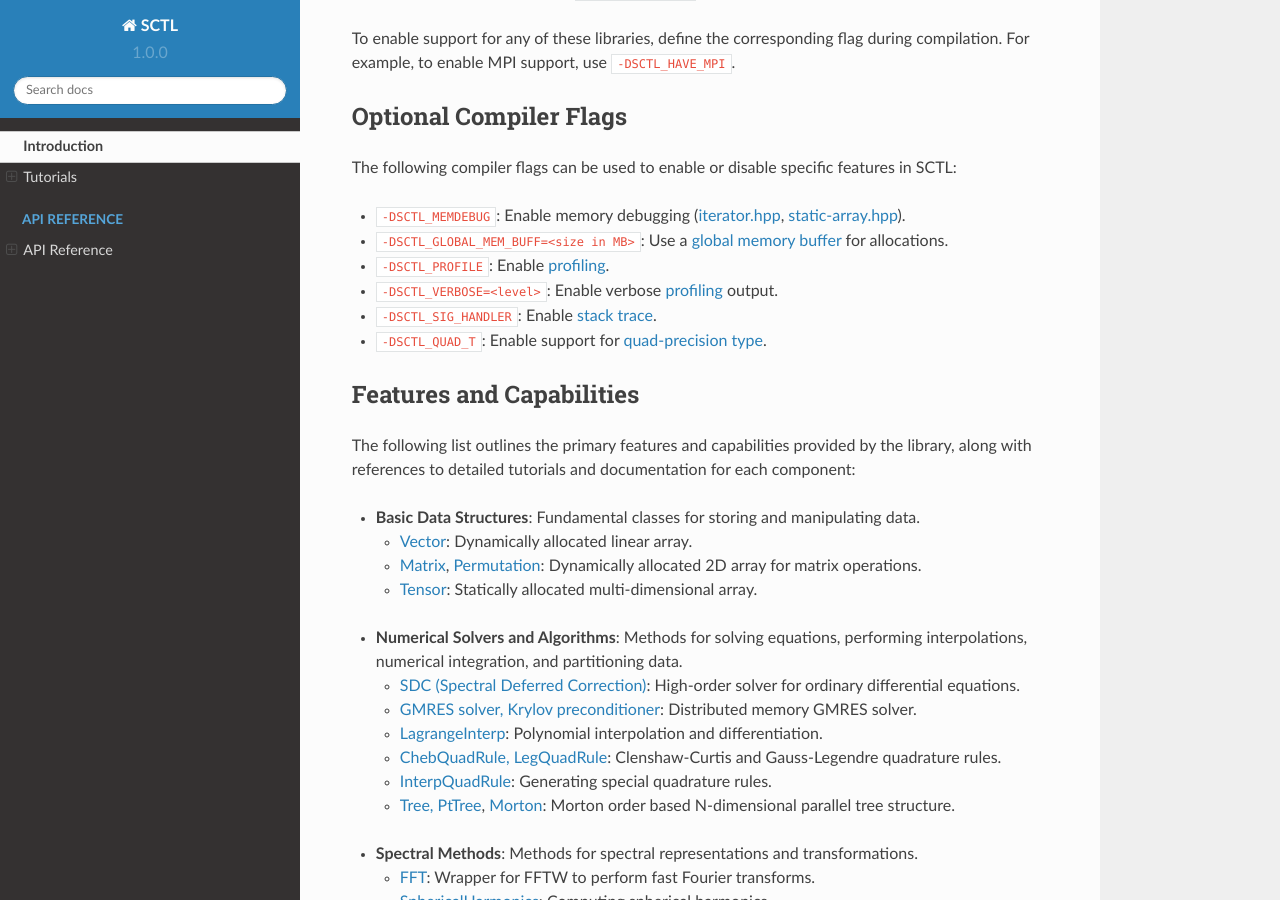
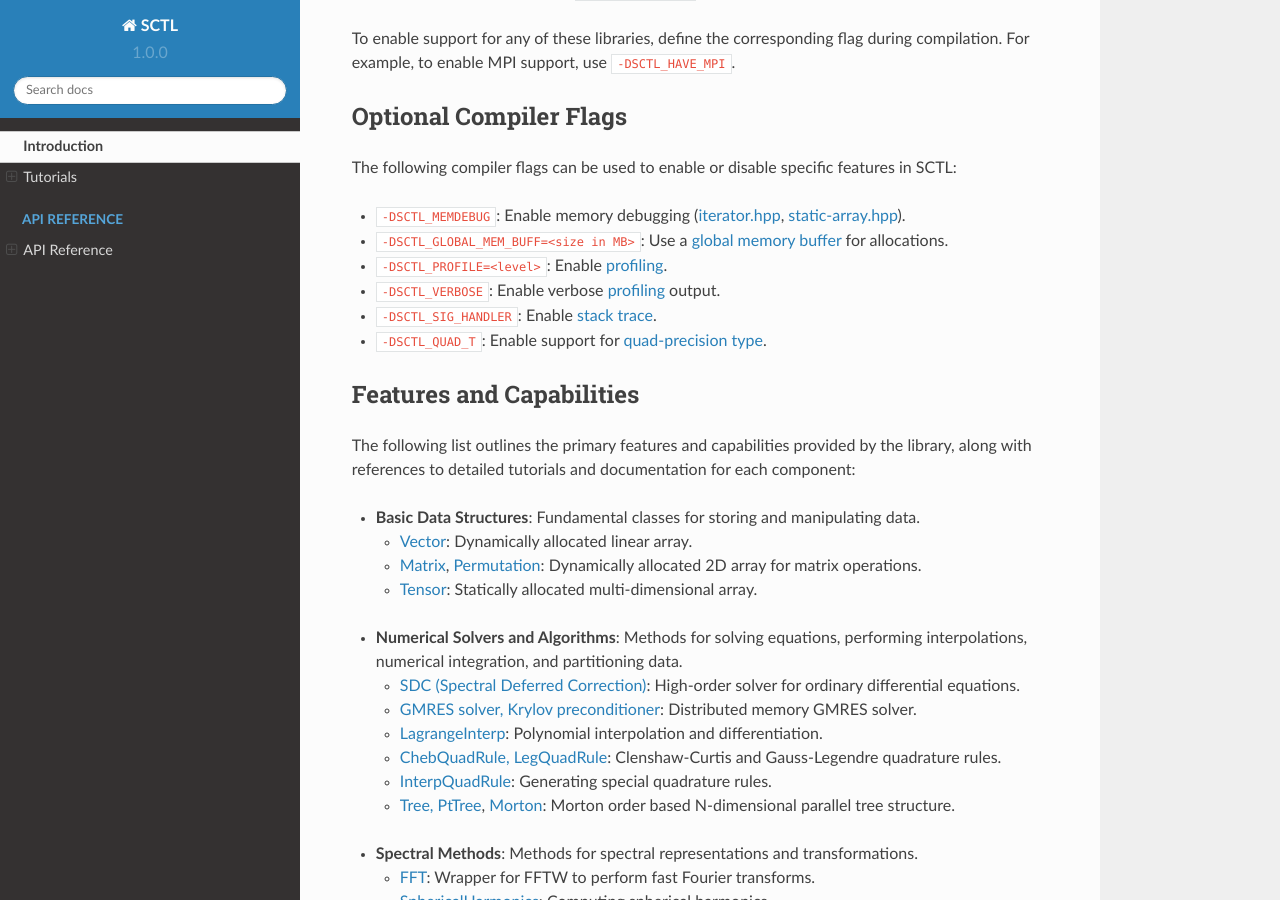
Before and after one commit to dmalhotra/SCTL, a Sphinx documentation site: the page built from doc/index.rst, in a window 1280 px wide and 900 px high, scrolled down 1214 px. Built offline with Sphinx 7.4.7 and the Read the Docs theme 2.0.0, drawn with Linux system fonts in a browser that asks for light colours; pages that are not in the unit, such as notebooks, are missing from menus.

Commit message:
Update doc, add SetCtxPtr to GenericKernel

```diff
--- a/doc/index.rst
+++ b/doc/index.rst
@@ -70,8 +70,8 @@ The following compiler flags can be used to enable or disable specific features
 
 - ``-DSCTL_MEMDEBUG``: Enable memory debugging (:ref:`iterator.hpp <iterator_hpp>`, :ref:`static-array.hpp <static-array_hpp>`).
 - ``-DSCTL_GLOBAL_MEM_BUFF=<size in MB>``: Use a :ref:`global memory buffer <mem_mgr_hpp>` for allocations.
-- ``-DSCTL_PROFILE``: Enable :ref:`profiling <profile_hpp>`.
-- ``-DSCTL_VERBOSE=<level>``: Enable verbose :ref:`profiling <profile_hpp>` output.
+- ``-DSCTL_PROFILE=<level>``: Enable :ref:`profiling <profile_hpp>`.
+- ``-DSCTL_VERBOSE``: Enable verbose :ref:`profiling <profile_hpp>` output.
 - ``-DSCTL_SIG_HANDLER``: Enable :ref:`stack trace <stacktrace_h>`.
 - ``-DSCTL_QUAD_T``: Enable support for :ref:`quad-precision type <math_utils_hpp>`.
 
```
Also changed, not shown: 2 other files.
